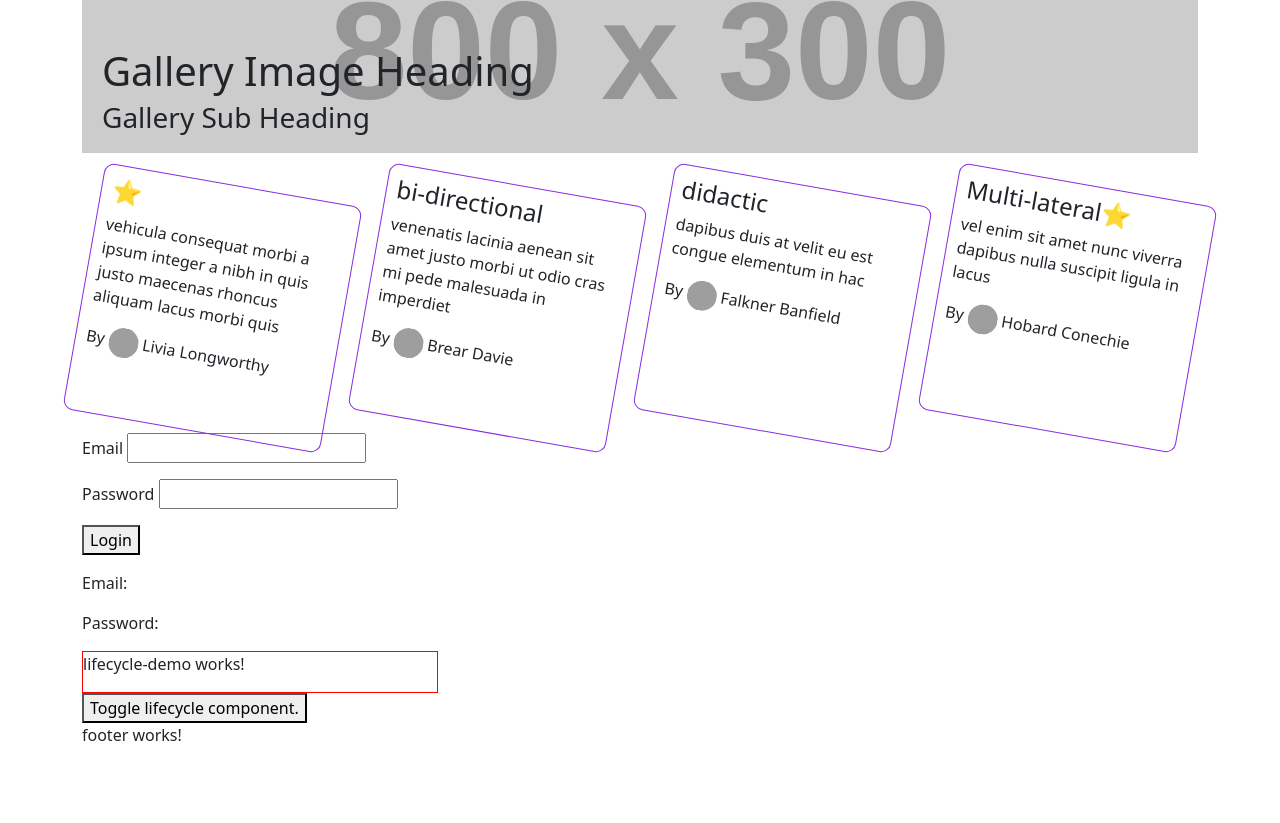
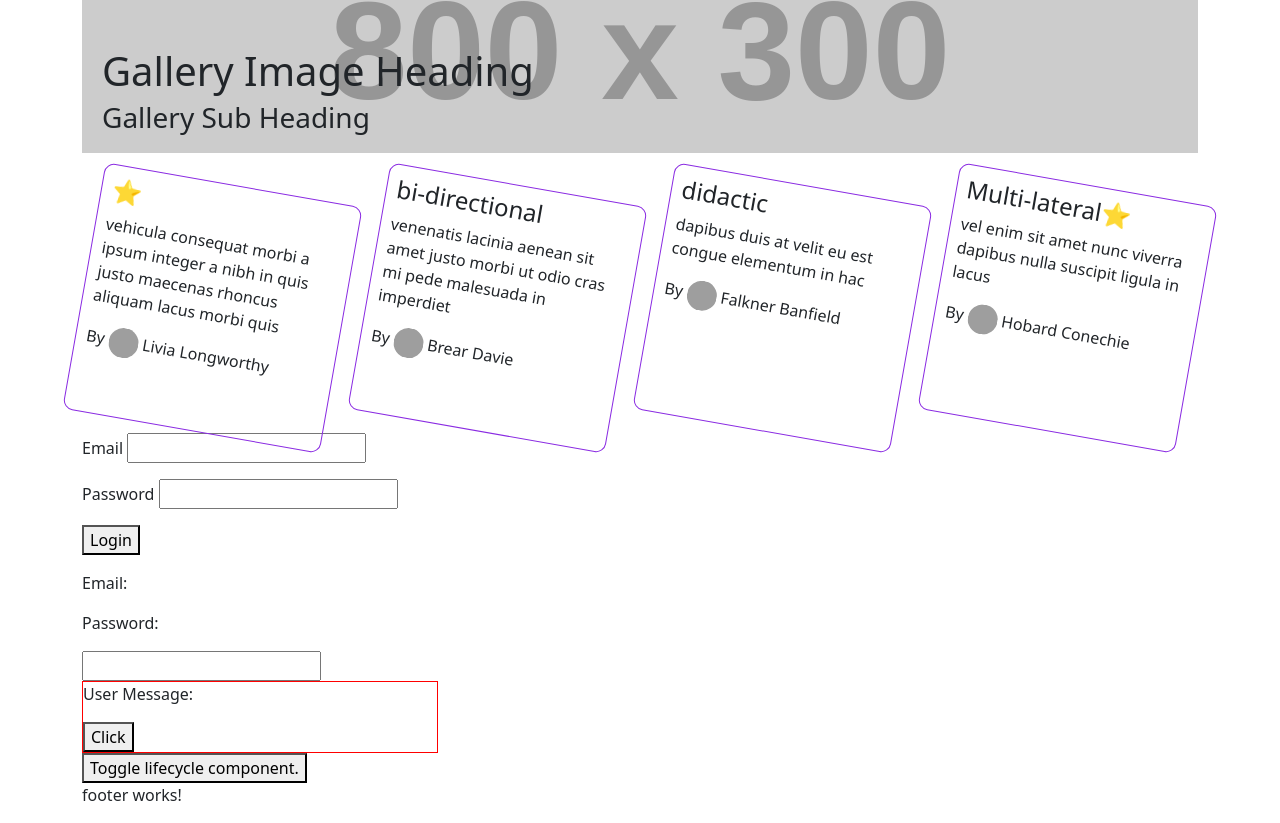
Before and after one commit to frontenddevtrainer/angular-june25, an Angular app: page / in a window 1280 px wide. Shown: the part 240-1063 px from the top of the page. Before the commit the page ends 1003 px from the top, so only its background shows below. Built offline with nearby package versions, Linux system fonts and the light colour scheme; grey boxes are pictures that could not be loaded.

Commit message:
@Input and @Output

```diff
--- a/src/app/app.component.html
+++ b/src/app/app.component.html
@@ -23,7 +23,8 @@
 
     <div class="row">
         <div class="col-4">
-            <edureka-lifecycle-demo *ngIf="toggle"></edureka-lifecycle-demo>
+            <input [(ngModel)]="userMessage" name="message"/>
+            <edureka-lifecycle-demo (userclicked)="childToParentEvent($event)" [message]="userMessage" *ngIf="toggle"></edureka-lifecycle-demo>
             <button (click)="toggleLifecycleComponent()">Toggle lifecycle component.</button>
         </div>
     </div>
--- a/src/app/app.component.ts
+++ b/src/app/app.component.ts
@@ -9,10 +9,18 @@ export class AppComponent {
 
   toggle : boolean = true;
 
+  people = [];
+
+  userMessage : string = "";
+
   title = 'EdurekaNews';
 
   toggleLifecycleComponent(){
     this.toggle = !this.toggle
   }
 
+  childToParentEvent(event : string){
+    console.log(event, "childToParentEvent")
+  }
+
 }
--- a/src/app/components/lifecycle-demo/lifecycle-demo.component.html
+++ b/src/app/components/lifecycle-demo/lifecycle-demo.component.html
@@ -1 +1,2 @@
-<p>lifecycle-demo works!</p>
+<p>User Message: {{message}}</p>
+<button (click)="clicked()">Click</button>
--- a/src/app/components/lifecycle-demo/lifecycle-demo.component.ts
+++ b/src/app/components/lifecycle-demo/lifecycle-demo.component.ts
@@ -1,11 +1,14 @@
-import { Component, OnDestroy, OnInit } from '@angular/core';
+import { Component, EventEmitter, Input, OnChanges, OnDestroy, OnInit, Output, SimpleChanges } from '@angular/core';
 
 @Component({
   selector: 'edureka-lifecycle-demo',
   templateUrl: './lifecycle-demo.component.html',
   styleUrls: ['./lifecycle-demo.component.css']
 })
-export class LifecycleDemoComponent implements OnInit, OnDestroy {
+export class LifecycleDemoComponent implements OnInit, OnDestroy, OnChanges {
+
+  @Input() message !: string;
+  @Output() userclicked : EventEmitter<string> = new EventEmitter()
 
   constructor() { }
 
@@ -17,4 +20,12 @@ export class LifecycleDemoComponent implements OnInit, OnDestroy {
     console.log("destroy", "LifecycleDemoComponent")
   }
 
+  ngOnChanges(changes: SimpleChanges): void {
+
+  }
+
+  clicked(){
+      this.userclicked.emit(new Date().toISOString())
+  }
+
 }
```
